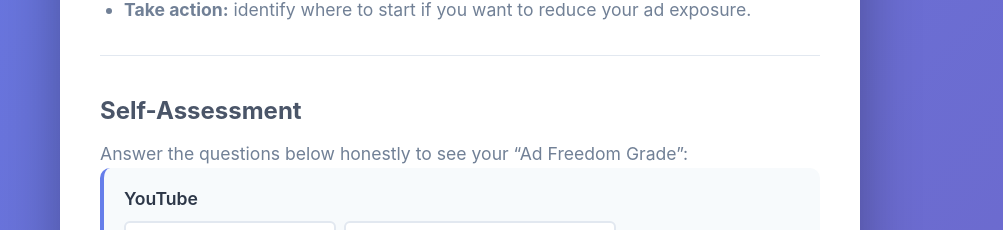
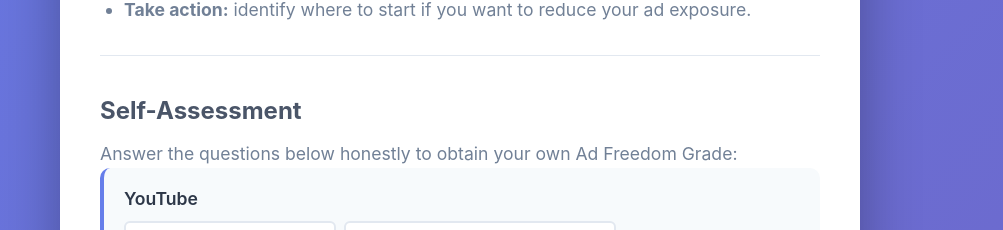
Before and after one commit to q10elabs/ad-freedom-grade, a plain HTML site: page index.html in a window 1280 px wide. Shown: the part 850-1080 px from the top of the page, without its empty margins (180-1183 px from the left). Drawn offline with Linux system fonts and the light colour scheme.

Commit message:
prompt text

```diff
--- a/index.html
+++ b/index.html
@@ -793,7 +793,7 @@
 
                 <section class="section" id="form-section">
                     <h2>Self-Assessment</h2>
-                    <p class="description">Answer the questions below honestly to see your “Ad Freedom Grade”:</p>
+                    <p class="description">Answer the questions below honestly to obtain your own Ad Freedom Grade:</p>
                     <div id="questions-container"></div>
                     <button class="submit-btn" id="submit-btn">See My Result</button>
                 </section>
```
